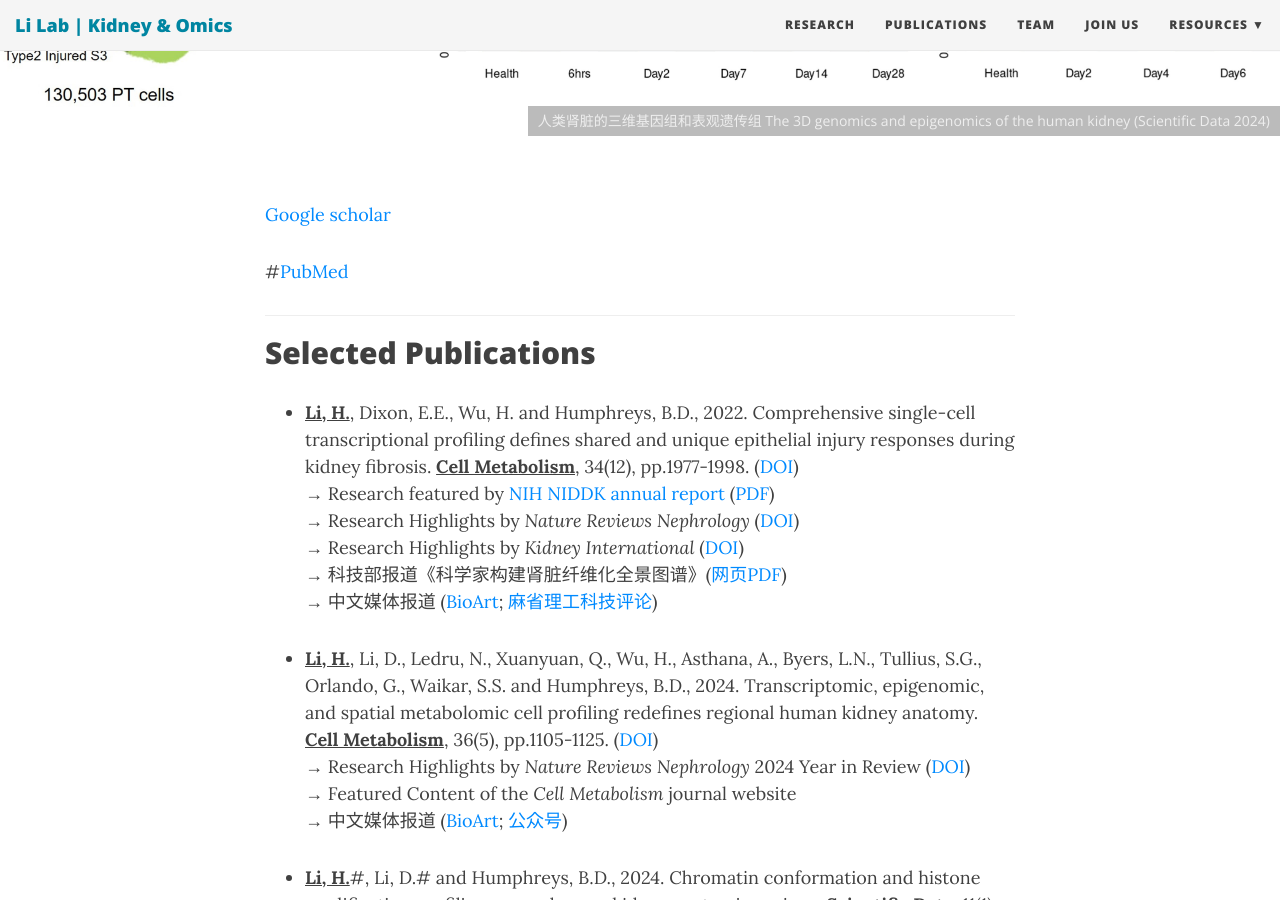
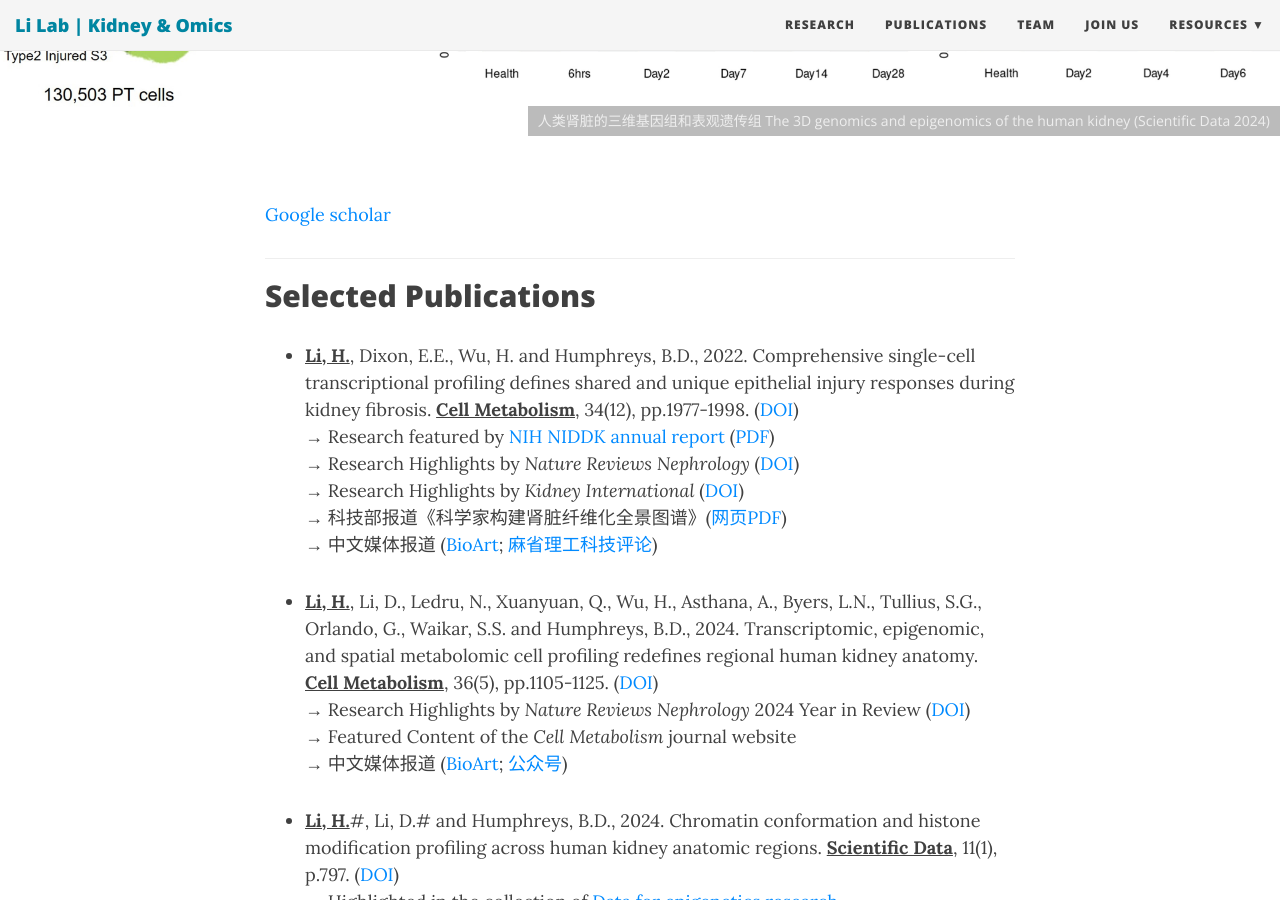
Before and after one commit to TheLiLab/thelilab.github.io, a Jekyll site: the page built from pubs.md, in a window 1280 px wide and 900 px high, scrolled down 353 px. Built offline with Jekyll 4.4.1, drawn with Linux system fonts in a browser that asks for light colours; nearby versions of some CDN libraries.

Commit message:
Update pubs.md

```diff
--- a/pubs.md
+++ b/pubs.md
@@ -14,7 +14,6 @@ bigimg:
 
 <a href="https://scholar.google.com/citations?user=6EkjrvkAAAAJ&hl=en&oi=ao" target="_blank">Google scholar</a><br>
 
-#<a href="https://www.ncbi.nlm.nih.gov/myncbi/haikuo.li.1/bibliography/public/" target="_blank">PubMed</a><br>
 
 <hr>
 ## Selected Publications
```
